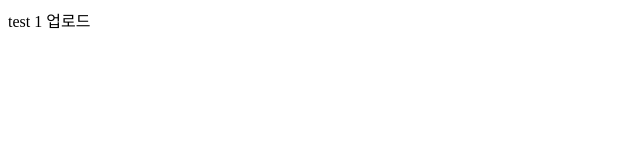
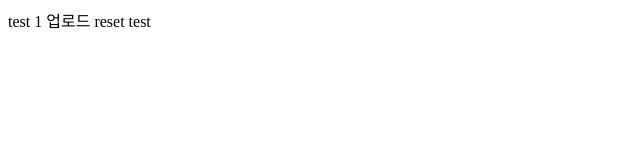
Before and after one commit to ohkyungha/test, a plain HTML site: page test1.html in a window 1280 px wide. Shown: the full height of the page, 0-640 px from the left. Drawn offline with Linux system fonts and the light colour scheme.

Commit message:
reset test 1

```diff
--- a/test1.html
+++ b/test1.html
@@ -7,5 +7,6 @@
 </head>
 <body>
   test 1 업로드
+  reset test
 </body>
 </html>
```
